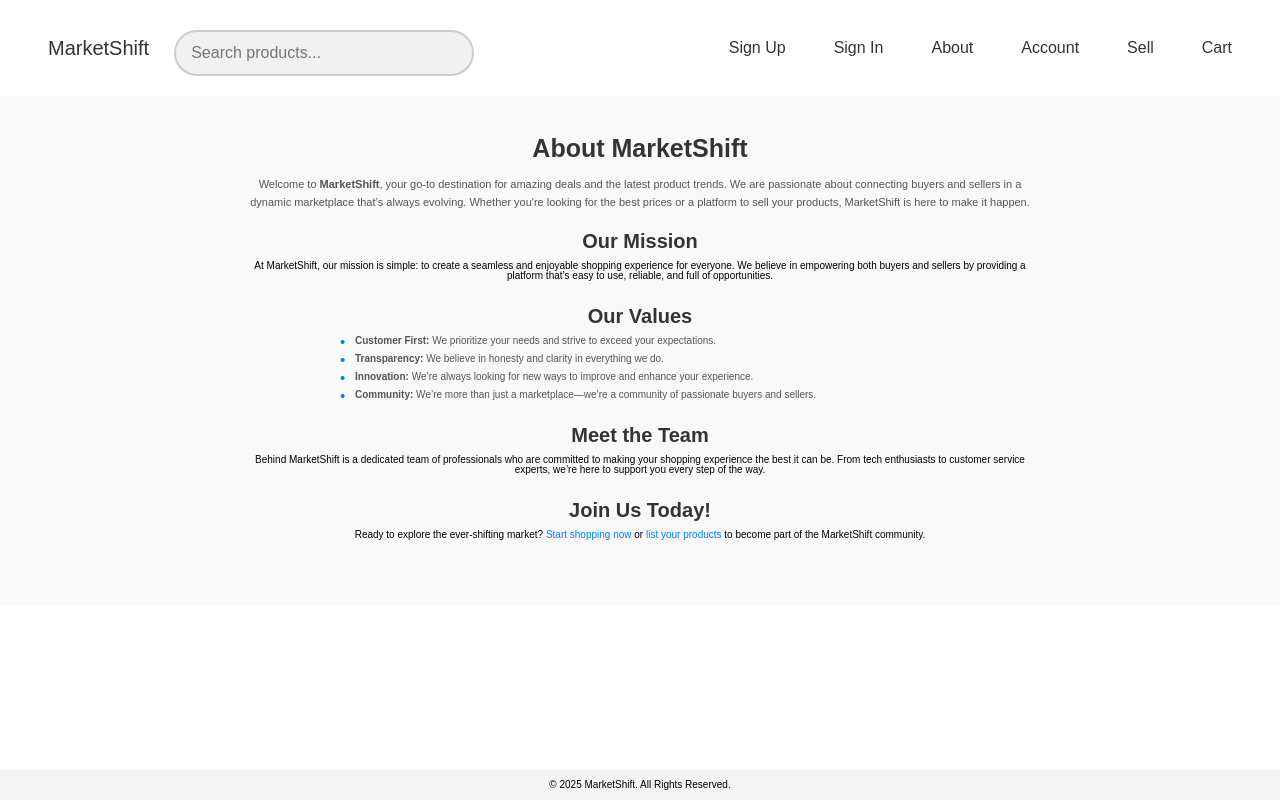
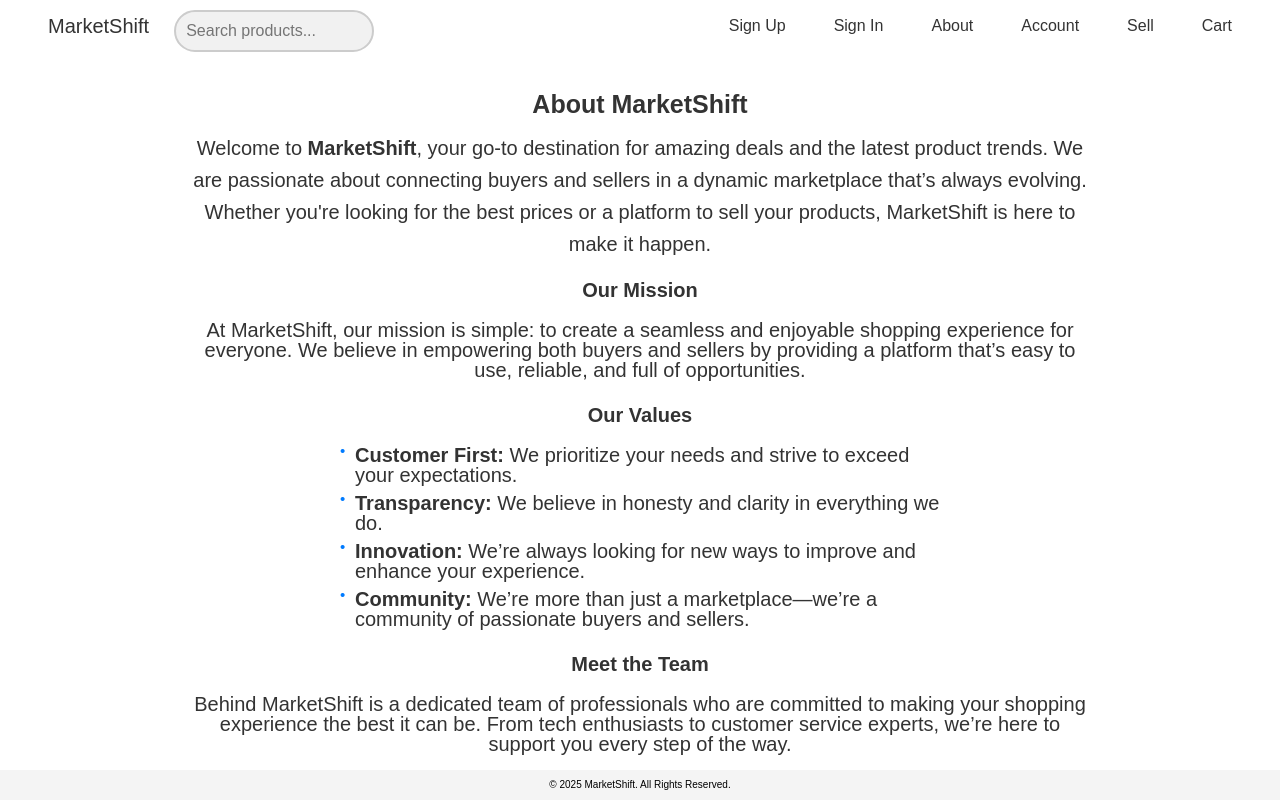
Before and after one commit to ECHL003/MarketShift-Prototype-ECHL003, a plain HTML site: page about.html in a window 1280 px wide. Drawn offline with Linux system fonts and the light colour scheme.

Commit message:
Adjusted About Page

```diff
--- a/css/general.css
+++ b/css/general.css
@@ -54,9 +54,9 @@ header {
 }
 
 .search-bar {
-    margin-top: 10px;
-    padding: 12px 15px;
-    width: 300px;
+    margin-top: 1rem;
+    padding: 1rem 1rem;
+    width: 20rem;
     border: 2px solid #ccc;
     border-radius: 25px;
     background-color: #f1f1f1;
@@ -104,7 +104,7 @@ footer {
     bottom: 0;
     width: 100%;
     margin-top: auto;
-    position: relative;
+    position:absolute;
 }
 
 /**************************/
--- a/css/style.css
+++ b/css/style.css
@@ -373,15 +373,13 @@
 /* ABOUT PAGE (about.html) */
 /****************************************************************************************************************/
 
-/* About Page Styles */
 .about-section {
     padding: 4rem 2rem;
-    background-color: #f9f9f9;
     text-align: center;
 }
 
 .about-container {
-    max-width: 800px;
+    max-width: 90rem;
     margin: 0 auto;
 }
 
@@ -392,8 +390,8 @@
 }
 
 .about-description {
-    font-size: 1.1rem;
-    color: #555;
+    font-size: 2rem;
+    color: #333;
     line-height: 1.6;
     margin-bottom: 2rem;
 }
@@ -402,7 +400,9 @@
 .about-values,
 .about-team,
 .about-cta {
+    font-size: 2rem;
     margin-bottom: 2.5rem;
+    color: #333;
 }
 
 .about-mission h2,
@@ -411,20 +411,20 @@
 .about-cta h2 {
     font-size: 2rem;
     color: #333;
-    margin-bottom: 1rem;
+    margin-bottom: 2rem;
 }
 
 .about-values ul {
     list-style: none;
     padding: 0;
     text-align: left;
-    max-width: 600px;
+    max-width: 60rem;
     margin: 0 auto;
 }
 
 .about-values li {
-    font-size: 1rem;
-    color: #555;
+    font-size: 2rem;
+    color: #333;
     margin-bottom: 0.8rem;
     padding-left: 1.5rem;
     position: relative;
--- a/js/script.js
+++ b/js/script.js
@@ -35,12 +35,8 @@ const items = [
     { id: "item2", name: "Phone", price: 499.99, shipping: 10.00, image: "phone.jpg" },
     { id: "item3", name: "Headphones", price: 199.99, shipping: 5.00, image: "headphones.jpg" },
     { id: "item4", name: "Camera", price: 599.99, shipping: 12.00, image: "camera.jpg" },
-    { id: "item5", name: "Sneakers", price: 99.99, shipping: 5.00, image: "sneakers.jpg" },
-    { id: "item6", name: "Book", price: 9.99, shipping: 3.00, image: "book.jpg" },
-    { id: "item7", name: "Game Console", price: 499.99, shipping: 20.00, image: "gameconsole.jpg" },
-    { id: "item8", name: "4K TV", price: 999.99, shipping: 20.00, image: "4ktv.jpg" },
-    { id: "item9", name: "Rug", price: 4.99, shipping: 3.00, image: "rug.jpg" },
-    { id: "item10", name: "Table", price: 49.99, shipping: 15.00, image: "table.jpg" },
+    { id: "item5", name: "Game Console", price: 499.99, shipping: 20.00, image: "gameconsole.jpg" },
+    { id: "item6", name: "4K TV", price: 999.99, shipping: 20.00, image: "4ktv.jpg" },
 ];
 
 // Render All Items
```
